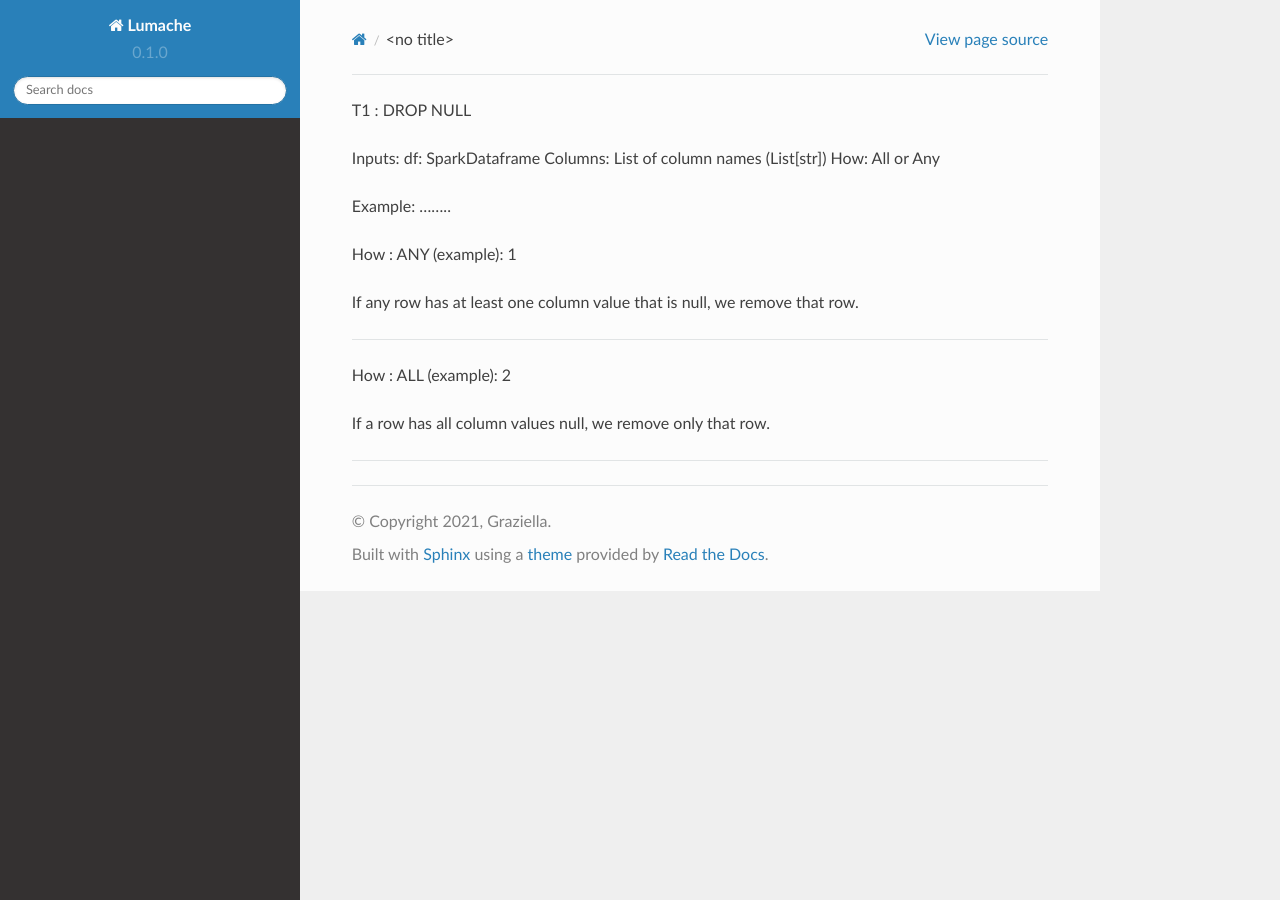
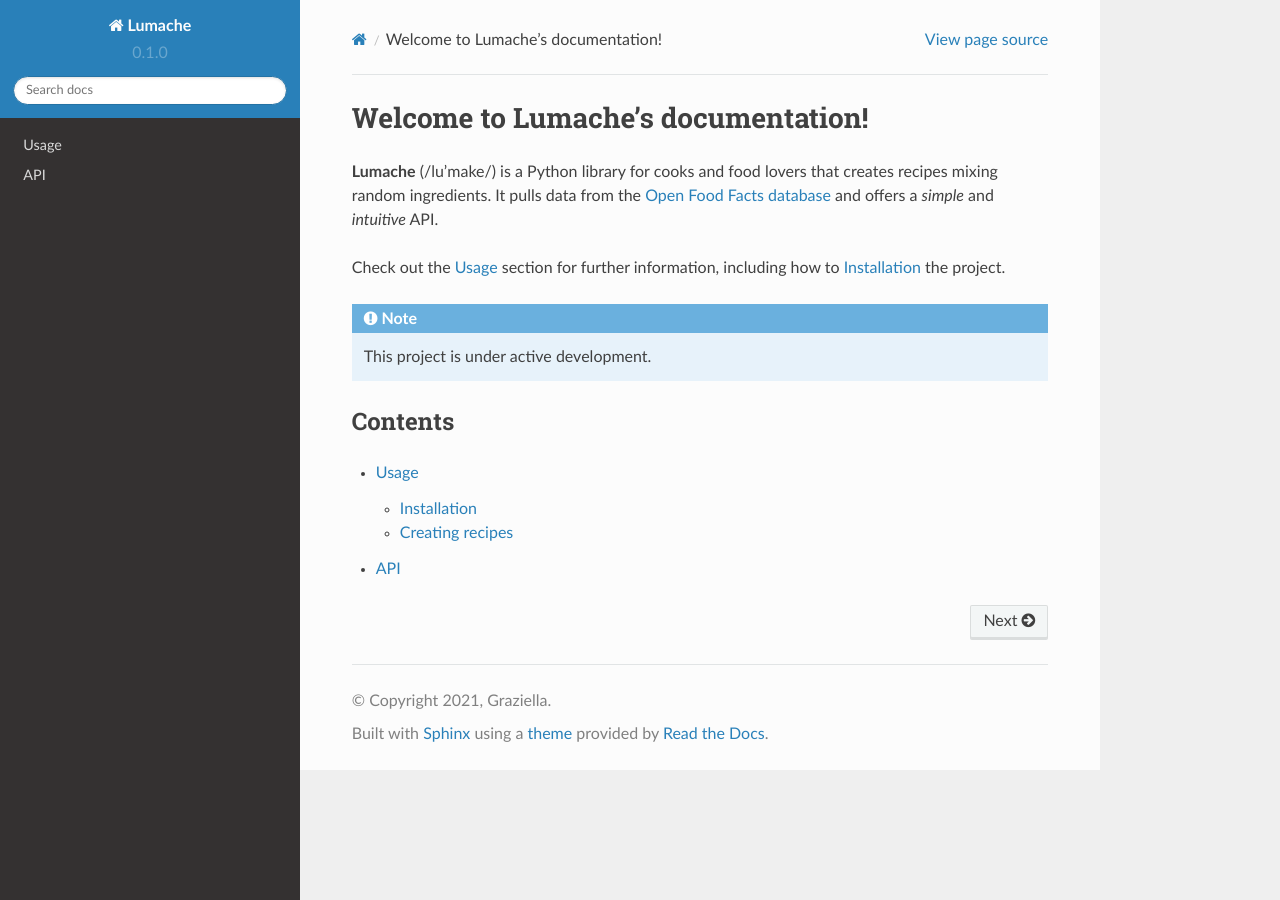
Before and after one commit to Harishgugulothu/rtd-tutorial, a Sphinx documentation site: the page built from docs/source/index.rst, in a window 1280 px wide. Built offline with Sphinx 7.4.7 and the Read the Docs theme 2.0.0, drawn with Linux system fonts in a browser that asks for light colours.

Commit message:
Update index.rst

```diff
--- a/docs/source/index.rst
+++ b/docs/source/index.rst
@@ -1,21 +1,22 @@
-T1 : DROP NULL
+Welcome to Lumache's documentation!
+===================================
 
-Inputs:
-df: SparkDataframe
-Columns: List of column names (List[str])
-How: All or Any
+**Lumache** (/lu'make/) is a Python library for cooks and food lovers
+that creates recipes mixing random ingredients.
+It pulls data from the `Open Food Facts database <https://world.openfoodfacts.org/>`_
+and offers a *simple* and *intuitive* API.
 
-Example: ........
+Check out the :doc:`usage` section for further information, including
+how to :ref:`installation` the project.
 
+.. note::
 
-How : ANY (example): 1
+   This project is under active development.
 
-If any row has at least one column value that is null, we remove that row.
+Contents
+--------
 
-...............
+.. toctree::
 
-How : ALL (example): 2
-
-If a row has all column values null, we remove only that row.
-
-.................
+   usage
+   api
```
